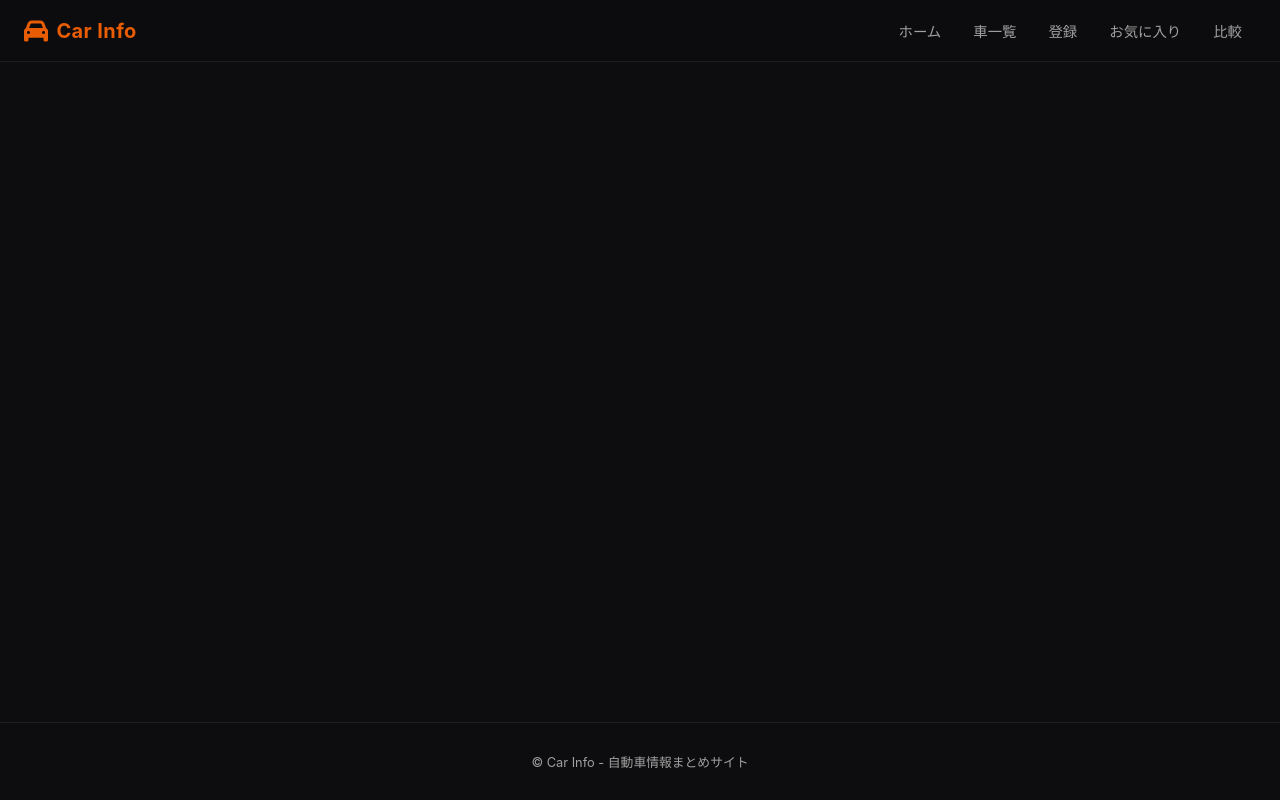
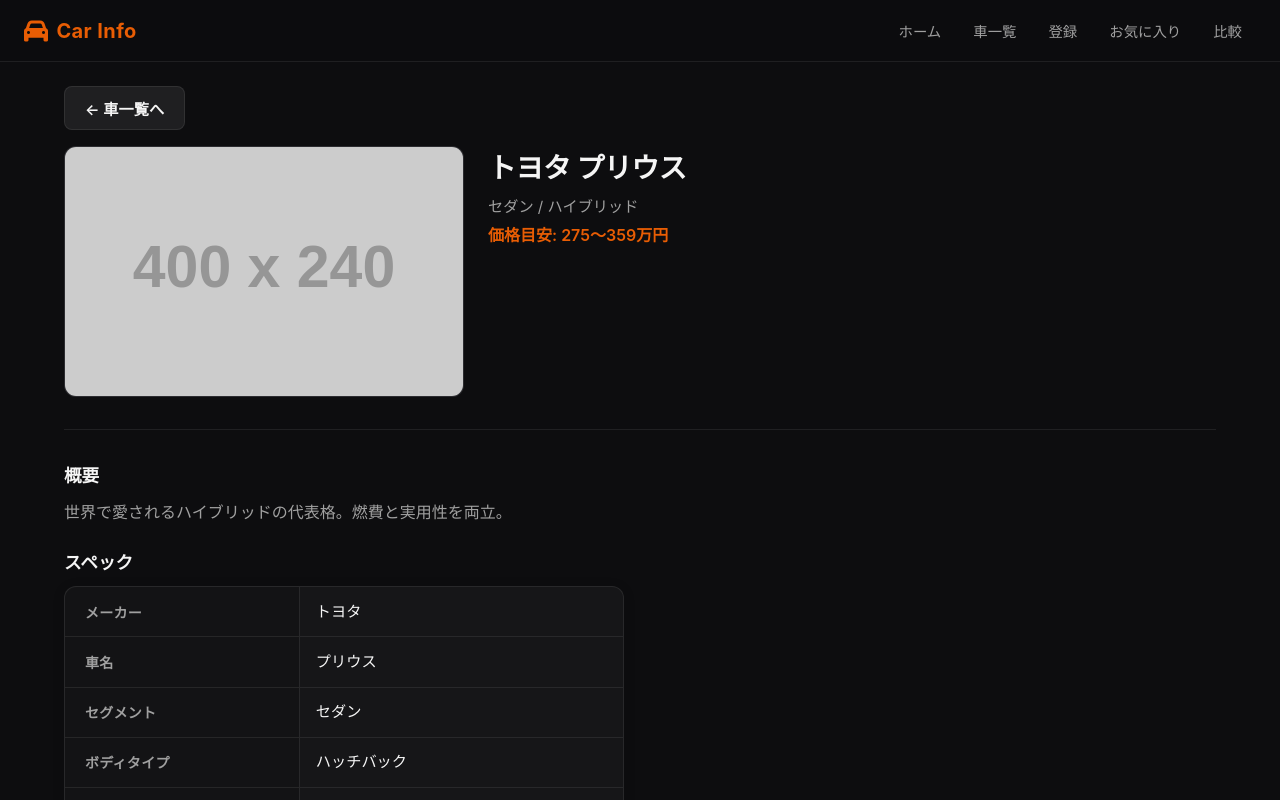
Before and after one commit to Yuto-design/car-info-app, a React (Create React App) app: page /car/1 in a window 1280 px wide. Shown: the top 800 px of the page. Built offline with nearby package versions, Linux system fonts and the light colour scheme.

Commit message:
Update Car Details

```diff
--- a/src/App.jsx
+++ b/src/App.jsx
@@ -3,6 +3,7 @@
 import Home from './features/home/Home';
 import CarList from './features/carList/CarList';
 import CarAdmin from './features/admin/CarAdmin';
+import CarDetail from './features/carDetail/CarDetail';
 import './App.css';
 
 function AppContent() {
@@ -19,6 +20,7 @@
       <Routes>
         <Route path="/" element={<Home />} />
         <Route path="/list" element={<CarList />} />
+        <Route path="/car/:id" element={<CarDetail />} />
         <Route path="/admin" element={<CarAdmin />} />
       </Routes>
     </Layout>
--- a/src/data/cars.js
+++ b/src/data/cars.js
@@ -16,6 +16,9 @@
         fuelType: 'ハイブリッド',
         image: 'https://placehold.co/400x240/1a1a2e/eee?text=Prius',
         description: '世界で愛されるハイブリッドの代表格。燃費と実用性を両立。',
+        lengthMm: 4520,
+        widthMm: 1780,
+        heightMm: 1470,
     },
     {
         id: '2',
@@ -28,6 +31,9 @@
         fuelType: 'ハイブリッド',
         image: 'https://placehold.co/400x240/1a1a2e/eee?text=Note',
         description: 'コンパクトで燃費の良い日産のハイブリッド車。',
+        lengthMm: 4045,
+        widthMm: 1695,
+        heightMm: 1520,
     },
     {
         id: '3',
@@ -40,6 +46,9 @@
         fuelType: 'ガソリン',
         image: 'https://placehold.co/400x240/1a1a2e/eee?text=Fit',
         description: '使い勝手の良いコンパクトカー。',
+        lengthMm: 3995,
+        widthMm: 1695,
+        heightMm: 1535,
     },
     {
         id: '4',
@@ -52,6 +61,9 @@
         fuelType: 'ハイブリッド',
         image: 'https://placehold.co/400x240/1a1a2e/eee?text=RAV4',
         description: '人気のコンパクトSUV。広い室内と燃費を両立。',
+        lengthMm: 4600,
+        widthMm: 1855,
+        heightMm: 1685,
     },
 ];
 
@@ -117,6 +129,9 @@
         fuelType: input?.fuelType ?? '',
         image: input?.image ?? 'https://placehold.co/400x240/1a1a2e/eee?text=Car',
         description: input?.description ?? '',
+        lengthMm: input?.lengthMm != null && input.lengthMm !== '' ? Number(input.lengthMm) : undefined,
+        widthMm: input?.widthMm != null && input.widthMm !== '' ? Number(input.widthMm) : undefined,
+        heightMm: input?.heightMm != null && input.heightMm !== '' ? Number(input.heightMm) : undefined,
     };
     writeAll([next, ...all]);
     return next;
--- a/src/features/admin/CarAdmin.jsx
+++ b/src/features/admin/CarAdmin.jsx
@@ -18,6 +18,9 @@
   fuelType: '',
   priceMin: '',
   priceMax: '',
+  lengthMm: '',
+  widthMm: '',
+  heightMm: '',
   image: '',
   description: '',
 };
@@ -31,6 +34,9 @@
     fuelType: String(form.fuelType ?? '').trim(),
     priceMin: form.priceMin === '' ? 0 : Number(form.priceMin),
     priceMax: form.priceMax === '' ? 0 : Number(form.priceMax),
+    lengthMm: form.lengthMm !== '' && form.lengthMm != null ? Number(form.lengthMm) : undefined,
+    widthMm: form.widthMm !== '' && form.widthMm != null ? Number(form.widthMm) : undefined,
+    heightMm: form.heightMm !== '' && form.heightMm != null ? Number(form.heightMm) : undefined,
     image: String(form.image ?? '').trim(),
     description: String(form.description ?? '').trim(),
   };
@@ -59,6 +65,9 @@
       fuelType: car.fuelType ?? '',
       priceMin: car.priceMin ?? '',
       priceMax: car.priceMax ?? '',
+      lengthMm: car.lengthMm ?? '',
+      widthMm: car.widthMm ?? '',
+      heightMm: car.heightMm ?? '',
       image: car.image ?? '',
       description: car.description ?? '',
     });
@@ -158,6 +167,18 @@
               <span className="car-admin-label-text">価格（最高・万円）</span>
               <input className="car-admin-input" type="number" min={0} value={form.priceMax} onChange={(e) => onChange('priceMax', e.target.value)} />
             </label>
+            <label className="car-admin-label">
+              <span className="car-admin-label-text">全長（mm）</span>
+              <input className="car-admin-input" type="number" min={0} value={form.lengthMm} onChange={(e) => onChange('lengthMm', e.target.value)} placeholder="例: 4520" />
+            </label>
+            <label className="car-admin-label">
+              <span className="car-admin-label-text">全幅（mm）</span>
+              <input className="car-admin-input" type="number" min={0} value={form.widthMm} onChange={(e) => onChange('widthMm', e.target.value)} placeholder="例: 1780" />
+            </label>
+            <label className="car-admin-label">
+              <span className="car-admin-label-text">全高（mm）</span>
+              <input className="car-admin-input" type="number" min={0} value={form.heightMm} onChange={(e) => onChange('heightMm', e.target.value)} placeholder="例: 1470" />
+            </label>
             <label className="car-admin-label car-admin-label--wide">
               <span className="car-admin-label-text">画像URL</span>
               <input className="car-admin-input" value={form.image} onChange={(e) => onChange('image', e.target.value)} placeholder="https://..." />
--- /dev/null
+++ b/src/features/carDetail/CarDetail.css
@@ -0,0 +1,92 @@
+.car-detail {
+  padding-bottom: 2rem;
+}
+
+.car-detail-back {
+  margin-bottom: 1rem;
+}
+
+.car-detail-hero {
+  display: grid;
+  grid-template-columns: minmax(0, 400px) 1fr;
+  gap: 1.5rem;
+  align-items: start;
+  margin-bottom: 2rem;
+  padding-bottom: 2rem;
+  border-bottom: 1px solid var(--color-border, rgba(255, 255, 255, 0.08));
+}
+
+.car-detail-image-wrap {
+  border-radius: 12px;
+  overflow: hidden;
+  background: var(--color-bg-alt, #1a1a1e);
+  border: 1px solid var(--color-border, rgba(255, 255, 255, 0.08));
+}
+
+.car-detail-image {
+  width: 100%;
+  aspect-ratio: 16 / 10;
+  object-fit: cover;
+  display: block;
+}
+
+.car-detail-head {
+  min-width: 0;
+}
+
+.car-detail-title {
+  margin: 0 0 0.5rem;
+  font-size: 1.75rem;
+  font-weight: 700;
+  color: var(--color-text, #f5f5f5);
+  letter-spacing: -0.02em;
+}
+
+.car-detail-meta {
+  margin: 0 0 0.35rem;
+  font-size: 0.95rem;
+  color: var(--color-text-muted, #a0a0a0);
+}
+
+.car-detail-price {
+  margin: 0;
+  font-size: 1rem;
+  font-weight: 600;
+  color: var(--color-accent, #e85d04);
+}
+
+.car-detail-section {
+  margin-bottom: 1.5rem;
+}
+
+.car-detail-section-title {
+  margin: 0 0 0.75rem;
+  font-size: 1.1rem;
+  font-weight: 600;
+  color: var(--color-text, #f5f5f5);
+}
+
+.car-detail-description {
+  margin: 0;
+  font-size: 1rem;
+  line-height: 1.65;
+  color: var(--color-text-muted, #a0a0a0);
+}
+
+/* 見つからない場合 */
+.car-detail--not-found {
+  text-align: center;
+  padding: 3rem 1rem;
+}
+
+.car-detail-not-found-message {
+  margin: 0 0 1rem;
+  font-size: 1rem;
+  color: var(--color-text-muted, #a0a0a0);
+}
+
+@media (max-width: 720px) {
+  .car-detail-hero {
+    grid-template-columns: 1fr;
+  }
+}
--- a/src/features/carDetail/CarDetail.jsx
+++ b/src/features/carDetail/CarDetail.jsx
@@ -0,0 +1,74 @@
+import { useParams, Link } from 'react-router-dom';
+import { getCarById } from '../../data/cars';
+import Button from '../../components/Button';
+import SpecTable from './SpecTable';
+import './CarDetail.css';
+
+function CarDetail() {
+  const { id } = useParams();
+  const car = getCarById(id);
+
+  if (!car) {
+    return (
+      <div className="car-detail car-detail--not-found">
+        <p className="car-detail-not-found-message">指定の車種が見つかりません。</p>
+        <Button as={Link} to="/list" variant="primary">車一覧へ戻る</Button>
+      </div>
+    );
+  }
+
+  const hasLength = car.lengthMm != null && car.lengthMm > 0;
+  const hasWidth = car.widthMm != null && car.widthMm > 0;
+  const hasHeight = car.heightMm != null && car.heightMm > 0;
+  const sizeValue =
+    hasLength && hasWidth && hasHeight
+      ? `${Number(car.lengthMm).toLocaleString()}×${Number(car.widthMm).toLocaleString()}×${Number(car.heightMm).toLocaleString()} mm`
+      : [hasLength && `全長 ${Number(car.lengthMm).toLocaleString()}mm`, hasWidth && `全幅 ${Number(car.widthMm).toLocaleString()}mm`, hasHeight && `全高 ${Number(car.heightMm).toLocaleString()}mm`].filter(Boolean).join(' / ') || null;
+
+  const specItems = [
+    { label: 'メーカー', value: car.maker },
+    { label: '車名', value: car.name },
+    { label: 'セグメント', value: car.segment },
+    { label: 'ボディタイプ', value: car.bodyType },
+    { label: '燃料', value: car.fuelType },
+    { label: '価格帯', value: `${car.priceMin}〜${car.priceMax}万円` },
+    ...(sizeValue ? [{ label: '寸法（全長×全幅×全高）', value: sizeValue }] : []),
+  ];
+
+  return (
+    <div className="car-detail">
+      <div className="car-detail-back">
+        <Button as={Link} to="/list" variant="secondary">← 車一覧へ</Button>
+      </div>
+
+      <div className="car-detail-hero">
+        <div className="car-detail-image-wrap">
+          <img
+            src={car.image}
+            alt={car.name}
+            className="car-detail-image"
+          />
+        </div>
+        <div className="car-detail-head">
+          <h1 className="car-detail-title">{car.maker} {car.name}</h1>
+          <p className="car-detail-meta">{car.segment} / {car.fuelType}</p>
+          <p className="car-detail-price">価格目安: {car.priceMin}〜{car.priceMax}万円</p>
+        </div>
+      </div>
+
+      {car.description && (
+        <section className="car-detail-section">
+          <h2 className="car-detail-section-title">概要</h2>
+          <p className="car-detail-description">{car.description}</p>
+        </section>
+      )}
+
+      <section className="car-detail-section">
+        <h2 className="car-detail-section-title">スペック</h2>
+        <SpecTable items={specItems} />
+      </section>
+    </div>
+  );
+}
+
+export default CarDetail;
--- /dev/null
+++ b/src/features/carDetail/SpecTable.css
@@ -0,0 +1,73 @@
+.spec-table-wrap {
+  max-width: 560px;
+  border-radius: 12px;
+  overflow: hidden;
+  background: var(--color-card-bg, rgba(255, 255, 255, 0.04));
+  border: 1px solid var(--color-border, rgba(255, 255, 255, 0.08));
+  box-shadow: 0 2px 12px rgba(0, 0, 0, 0.15);
+}
+
+.spec-table {
+  width: 100%;
+  border-collapse: collapse;
+  font-size: 0.95rem;
+}
+
+.spec-table-row {
+  border-bottom: 1px solid var(--color-border, rgba(255, 255, 255, 0.06));
+  transition: background 0.15s ease;
+}
+
+.spec-table-row:last-child {
+  border-bottom: none;
+}
+
+.spec-table-row:hover {
+  background: rgba(255, 255, 255, 0.03);
+}
+
+.spec-table-label {
+  padding: 0.85rem 1rem 0.85rem 1.25rem;
+  font-weight: 600;
+  font-size: 0.875rem;
+  letter-spacing: 0.02em;
+  color: var(--color-text-muted, #a0a0a0);
+  text-align: left;
+  vertical-align: middle;
+  min-width: 160px;
+  width: 42%;
+  border-right: 1px solid var(--color-border, rgba(255, 255, 255, 0.06));
+  background: rgba(0, 0, 0, 0.12);
+}
+
+.spec-table-value {
+  padding: 0.85rem 1.25rem 0.85rem 1rem;
+  color: var(--color-text, #f5f5f5);
+  font-weight: 500;
+  vertical-align: middle;
+  line-height: 1.45;
+}
+
+.spec-table-row:first-child .spec-table-label {
+  border-radius: 12px 0 0 0;
+}
+
+.spec-table-row:first-child .spec-table-value {
+  border-radius: 0 12px 0 0;
+}
+
+.spec-table-row:last-child .spec-table-label {
+  border-radius: 0 0 0 12px;
+}
+
+.spec-table-row:last-child .spec-table-value {
+  border-radius: 0 0 12px 0;
+}
+
+.spec-table-row:only-child .spec-table-label {
+  border-radius: 12px 0 0 12px;
+}
+
+.spec-table-row:only-child .spec-table-value {
+  border-radius: 0 12px 12px 0;
+}
--- a/src/features/carDetail/SpecTable.jsx
+++ b/src/features/carDetail/SpecTable.jsx
@@ -0,0 +1,22 @@
+import './SpecTable.css';
+
+function SpecTable({ items }) {
+  if (!items || items.length === 0) return null;
+
+  return (
+    <div className="spec-table-wrap">
+      <table className="spec-table">
+        <tbody>
+          {items.map(({ label, value }) => (
+            <tr key={label} className="spec-table-row">
+              <th className="spec-table-label" scope="row">{label}</th>
+              <td className="spec-table-value">{value}</td>
+            </tr>
+          ))}
+        </tbody>
+      </table>
+    </div>
+  );
+}
+
+export default SpecTable;
```
